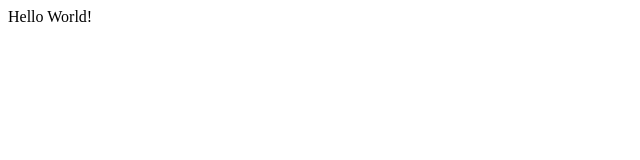
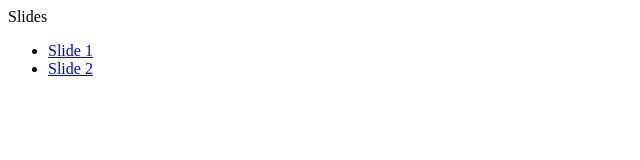
Before and after one commit to syumai/marp-pages-example, a website: page public/index.html in a window 1280 px wide. Shown: the whole page, without its empty margins (0-640 px from the left). Drawn offline with Linux system fonts and the light colour scheme.

Commit message:
update index page

```diff
--- a/public/index.html
+++ b/public/index.html
@@ -2,6 +2,10 @@
 <html>
 <head><title>Marp example</title></head>
 <body>
-<div>Hello World!</div>
+<div>Slides</div>
+<ul>
+  <li><a href="./slides/1">Slide 1</a></li>
+  <li><a href="./slides/2">Slide 2</a></li>
+</ul>
 </body>
 </html>
```
